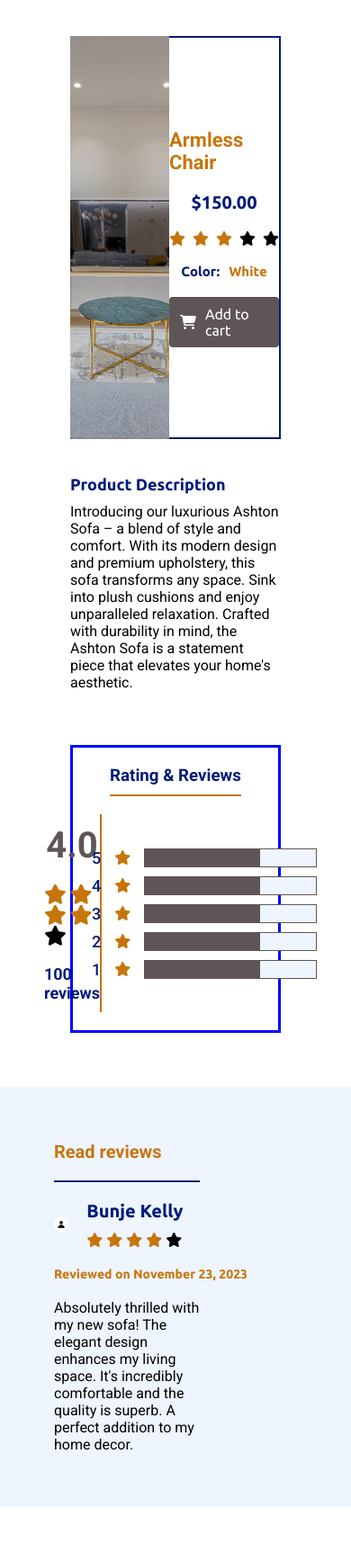
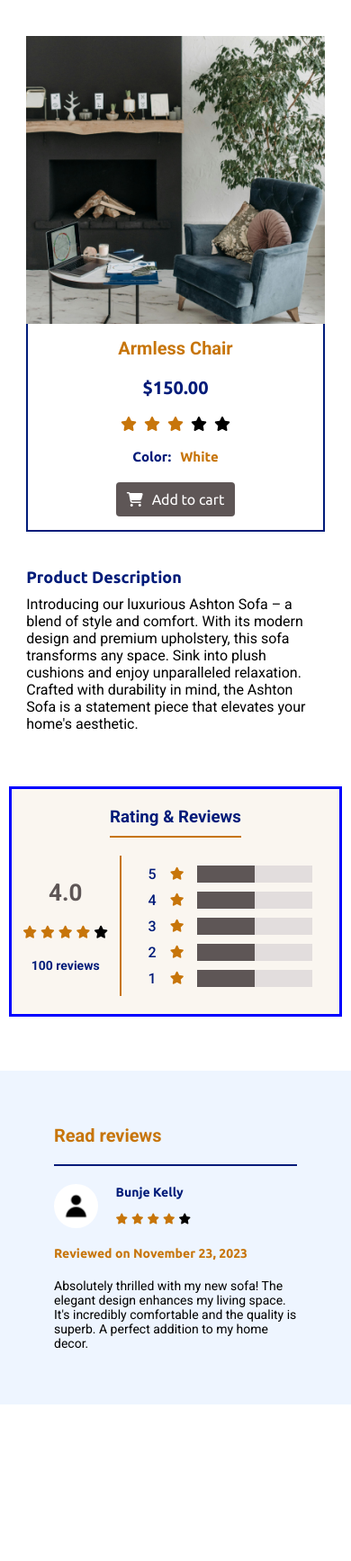
Before and after one commit to EucTech/luxefurnix, a Python web app: template templates/description.html in a window 390 px wide. Shown: the whole page at 90% size. After the commit the page ends 1561 px from the top, so only its background shows below. Run offline with Jinja, Linux system fonts and the light colour scheme; the template is opened without the code that fills it, so the values that code supplies are empty.

Commit message:
Worked on the description page screen sizes for responsiveness

```diff
--- a/static/styles/description.css
+++ b/static/styles/description.css
@@ -52,7 +52,7 @@ ul {
 .product-description .list .product-image {
     width: 100%;
     height: 28em;
-    background-image: url("/static/images/Cushion/Cushion_1.jpg");
+    background-image: url("/static/images/Chairs/Chair_1.jpg");
     background-position: center;
     background-repeat: no-repeat;
     background-size: cover;
@@ -141,10 +141,6 @@ ul {
     color: var(--navlinkcolor);
 }
 
-
-/* screen sizes for product-description */
-
-
 /* description-text */
 
 .product-description .description-text {
@@ -164,6 +160,52 @@ ul {
     font-family: 'Roboto', sans-serif;
 }
 
+
+/* screen sizes for product-description */
+
+@media only screen and (max-width: 1000px) {
+    .product-description .list {
+        width: 75%;
+    }
+
+    .product-description .description-text {
+        width: 75%;
+    }
+}
+
+@media only screen and (max-width: 800px) {
+    .product-description .list {
+        width: 85%;
+    }
+
+    .product-description .description-text {
+        width: 85%;
+    }
+}
+
+@media only screen and (max-width: 678px) {
+    .product-description .list {
+        flex-direction: column;
+    }
+    .product-description .list .main {
+        width: 100%;
+        height: 100%;
+        border-top: none;
+        border-left: 2px solid var(--navlinkcolor);
+        padding: 15px 0;
+    }
+}
+
+@media only screen and (max-width: 500px) {
+    .product-description .list .product-image {
+        height: 20em;
+    }
+
+    .product-description .list .main h3 {
+        font-size: 20px;
+    }
+}
+
 .review-section {
     width: 100%;
     height: 100%;
@@ -181,6 +223,7 @@ ul {
     align-items: center;
     justify-content: center;
     border: 3px blue solid;
+    background-color: var(--navcolor);
     padding: 20px 0;
 }
 
@@ -261,8 +304,8 @@ ul {
     width: 12em;
     height: 100%;
     position: relative;
-    background-color: var(--lightgrey);
-    border: 1px solid var(--lightdark);
+    background-color: rgb(226, 221, 221);
+    /* border: 1px solid var(--lightdark); */
 }
 
 .review-section .main .list .rating_range .range .display-range .display-range-2 {
@@ -275,6 +318,87 @@ ul {
 
 /* screen sizes for review-section */
 
+@media only screen and (max-width: 1000px) {
+    .review-section .main {
+        width: 75%;
+    }
+}
+
+@media only screen and (max-width: 800px) {
+    .review-section .main {
+        width: 95%;
+    }
+}
+
+@media only screen and (max-width: 668px) {
+    .review-section .main {
+        height: 16em;
+    }
+
+    .review-section .main .list{
+        height: 10em;
+    }
+
+    .review-section .main .list .number_of_rates {
+        width: 60%;
+    }
+}
+
+@media only screen and (max-width: 580px) {
+    .review-section .main .list .number_of_rates {
+        width: 60%;
+    }
+
+    .review-section .main .list .rating_range .range .display-range {
+        width: 10em;
+    }
+
+    .review-section .main .list .rating_range .range .display-range .display-range-2 {
+        width: 6em;
+    }
+
+    .review-section .main .list .number_of_rates h4 {
+        font-size: 30px;
+    }
+
+    .review-section .main .list .number_of_rates i {
+        font-size: 14px;
+    }
+
+    .review-section .main .list .number_of_rates h5 {
+        font-size: 16px;
+    }
+
+    .review-section .main .list .rating_range .range p {
+        font-size: 16px;
+    }
+
+    .review-section .main .list .rating_range .range i {
+        font-size: 14px;
+    }
+}
+
+@media only screen and (max-width: 480px) {
+    .review-section .main .list .number_of_rates {
+        width: 50%;
+    }
+
+    .review-section .main .list .rating_range .range .display-range {
+        width: 8em;
+    }
+
+    .review-section .main .list .rating_range .range .display-range .display-range-2 {
+        width: 4em;
+    }
+
+    .review-section .main .list .number_of_rates h4 {
+        font-size: 26px;
+    }
+
+    .review-section .main .list .number_of_rates h5 {
+        font-size: 14px;
+    }
+}
 
 
 /* read-reviews section */
@@ -309,20 +433,20 @@ ul {
 }
 
 .read-reviews .info img {
-    width: 6%;
-    height: 6%;
+    width: 5;
+    height: 5%;
     border-radius: 50%;
 }
 
 .read-reviews .info h4 {
     color: var(--navlinkcolor);
-    font-size: 20px;
+    font-size: 16px;
     margin-bottom: 12px;
     font-family: 'Ubuntu', sans-serif;
 }
 
 .read-reviews .info .rating i {
-    font-size: 16px;
+    font-size: 12px;
 }
 
 .read-reviews h5 {
@@ -335,4 +459,71 @@ ul {
     width: 60%;
     font-family: 'Roboto', sans-serif;
     color: black;
+    font-size: 14px;
 }
+
+
+/* screen sizes for read-reviews section */
+
+@media only screen and (max-width: 1000px) {
+    .read-reviews .info img {
+        width: 8%;
+        height: 8%;
+    }
+
+    .read-reviews span {
+        width: 100%;
+    }
+
+    .read-reviews p {
+        width: 100%;
+    }
+}
+
+@media only screen and (max-width: 800px) {
+    .read-reviews .info img {
+        width: 10%;
+        height: 10%;
+    }
+
+
+}
+
+@media only screen and (max-width: 680px) {
+    .read-reviews .info img {
+        width: 12%;
+        height: 12%;
+    }
+}
+
+@media only screen and (max-width: 500px) {
+    .read-reviews .info img {
+        width: 14%;
+        height: 14%;
+    }
+
+    .read-reviews .info h4 {
+        font-size: 14px;
+    }
+}
+
+@media only screen and (max-width: 480px) {
+    .read-reviews .info img {
+        width: 17%;
+        height: 17%;
+    }
+}
+
+@media only screen and (max-width: 400px) {
+    .read-reviews .info img {
+        width: 18%;
+        height: 18%;
+    }
+}
+
+@media only screen and (max-width: 378px) {
+    .read-reviews .info img {
+        width: 20%;
+        height: 20%;
+    }
+}
```
